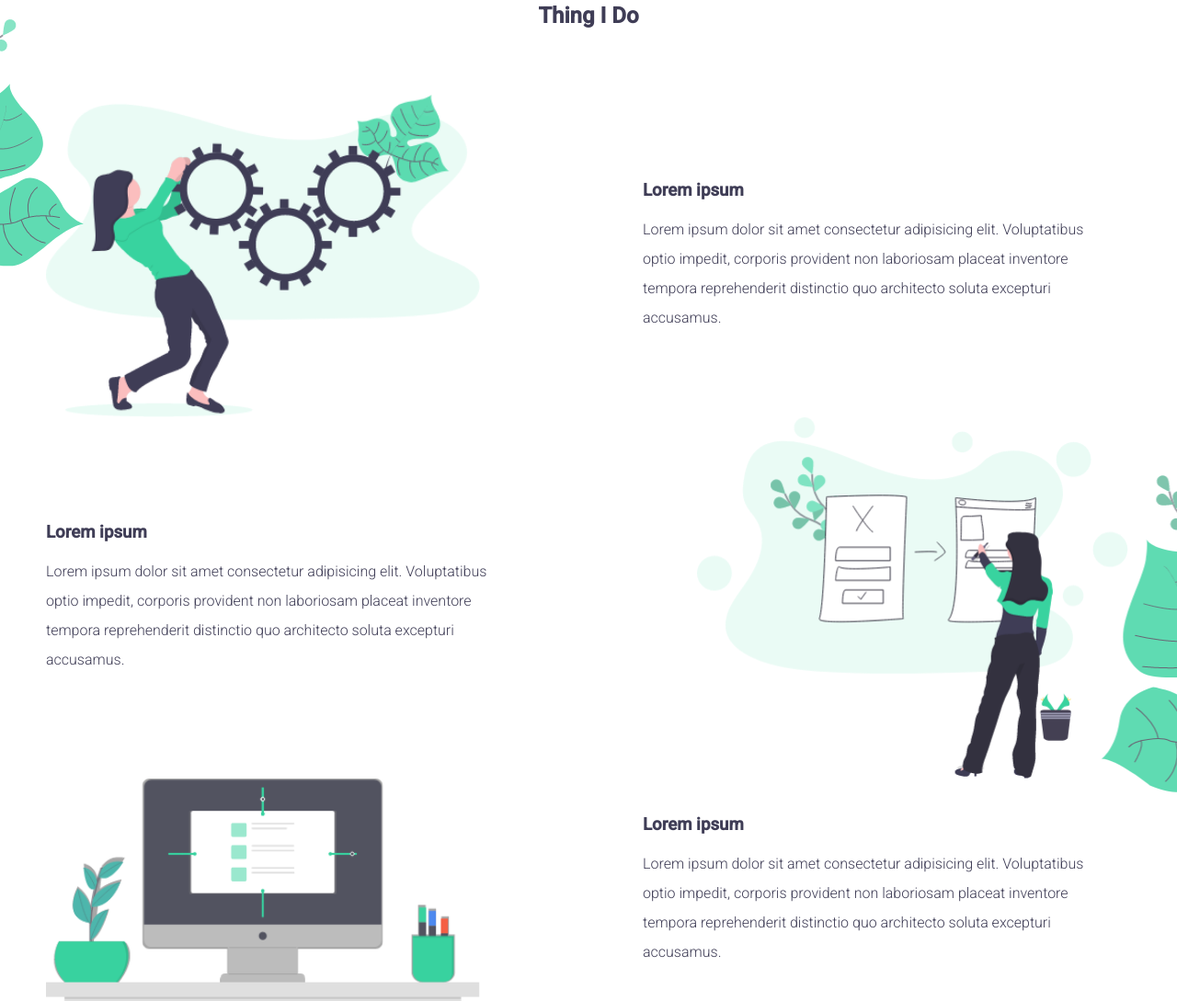
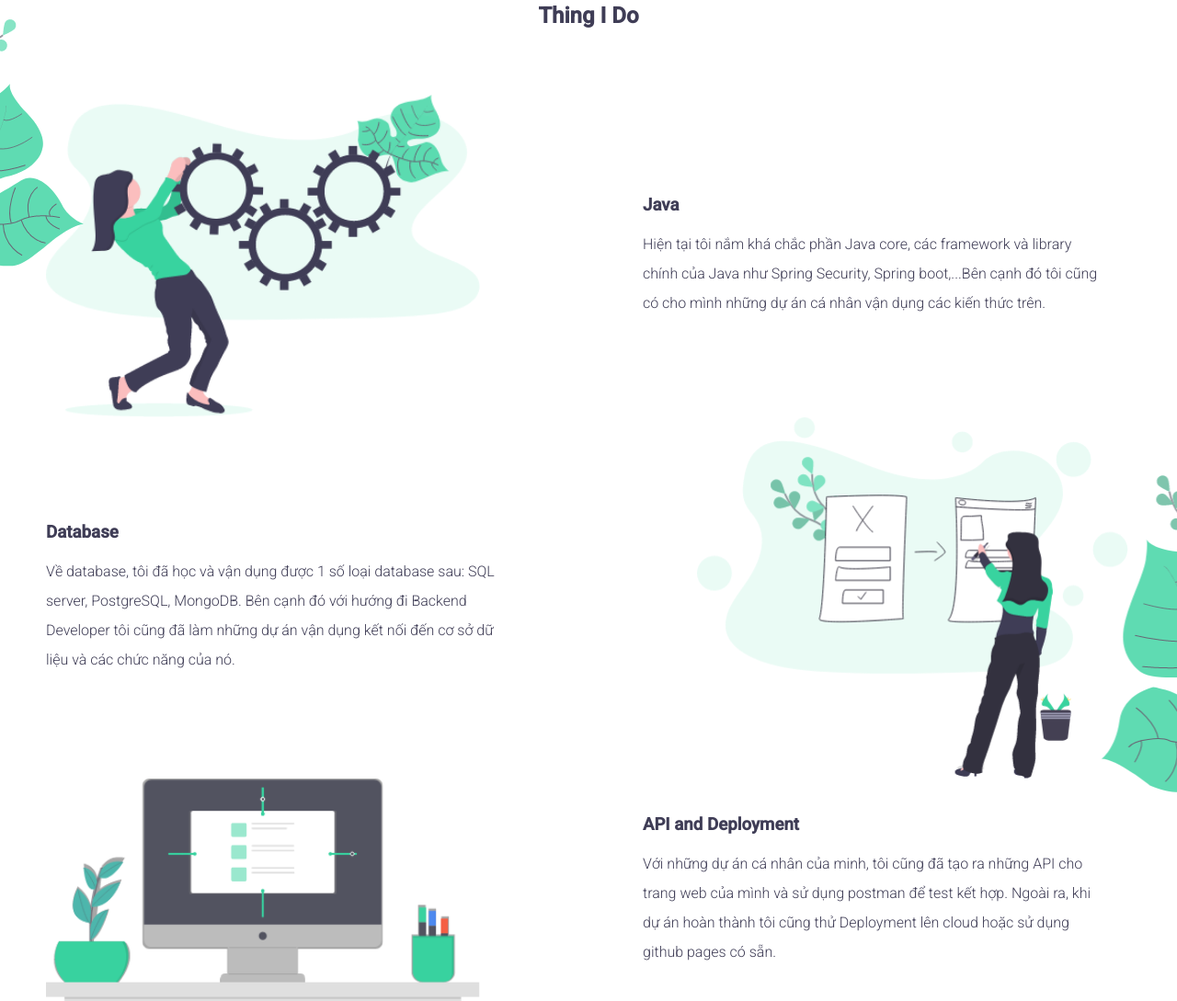
Before and after one commit to thanhdatpb/Portfolio_ThanhDat, a plain HTML site: page index.html in a window 1280 px wide. Shown: the part 1037-2126 px from the top of the page at 92% size. Drawn offline with Linux system fonts and the light colour scheme.

Commit message:
update project

```diff
--- a/index.html
+++ b/index.html
@@ -20,7 +20,7 @@
             <nav class="navbar">
                 <!-- logo -->
                 <div class="navbar_logo">
-                    <img src="./img/logo.svg" alt="website logo">
+                    <img src="./img/images.png" alt="website logo">
                 </div>
                 <!-- link -->
                 <ul class="navbar__links">
@@ -49,7 +49,7 @@
             <!-- heading -->
             <div class="banner__heading">
                 <h1>Hello, I'm Thanh Dat</h1>
-                <p>Lorem ipsum dolor sit, amet consectetur adipisicing elit. Laboriosam aliquam, atque et doloremque velit, exercitationem repellat consequatur in dignissimos totam dolor nihil officiis perspiciatis quidem saepe doloribus? Exercitationem, dolor architecto.</p>
+                <p>Chào bạn, tôi hiện đang là sinh viên năm 3 chuyên ngành Công nghệ phần mềm thuộc Khoa Công nghệ thông tin, trường Đại học Khoa học, Đại học Huế.</p>
                 <a href="a"><button class="banner__btn">View More</button></a>
                 <div class="banner__socials">
                     <a href="#"><i class="fa-brands fa-facebook"></i></a>
@@ -78,8 +78,8 @@
                 <img src="./img/things-item-1.png" alt="Thing item 1">
                 <!-- text -->
                 <div class="thing__item--heading">
-                    <h3>Lorem ipsum</h3>
-                    <p>Lorem ipsum dolor sit amet consectetur adipisicing elit. Voluptatibus optio impedit, corporis provident non laboriosam placeat inventore tempora reprehenderit distinctio quo architecto soluta excepturi accusamus.</p>
+                    <h3>Java</h3>
+                    <p>Hiện tại tôi nắm khá chắc phần Java core, các framework và library chính của Java như Spring Security, Spring boot,...Bên cạnh đó tôi cũng có cho mình những dự án cá nhân vận dụng các kiến thức trên.</p>
                 </div>
             </div>
 
@@ -89,8 +89,8 @@
                 <img src="./img/things-item-2.png" alt="Thing item 1">
                 <!-- text -->
                 <div class="thing__item--heading">
-                    <h3>Lorem ipsum</h3>
-                    <p>Lorem ipsum dolor sit amet consectetur adipisicing elit. Voluptatibus optio impedit, corporis provident non laboriosam placeat inventore tempora reprehenderit distinctio quo architecto soluta excepturi accusamus.</p>
+                    <h3>Database</h3>
+                    <p>Về database, tôi đã học và vận dụng được 1 số loại database sau: SQL server, PostgreSQL, MongoDB. Bên cạnh đó với hướng đi Backend Developer tôi cũng đã làm những dự án vận dụng kết nối đến cơ sở dữ liệu và các chức năng của nó.</p>
                 </div>
             </div>
 
@@ -100,8 +100,8 @@
                 <img src="./img/things-item-3.png" alt="Thing item 1">
                 <!-- text -->
                 <div class="thing__item--heading">
-                    <h3>Lorem ipsum</h3>
-                    <p>Lorem ipsum dolor sit amet consectetur adipisicing elit. Voluptatibus optio impedit, corporis provident non laboriosam placeat inventore tempora reprehenderit distinctio quo architecto soluta excepturi accusamus.</p>
+                    <h3>API and Deployment</h3>
+                    <p>Với những dự án cá nhân của minh, tôi cũng đã tạo ra những API cho trang web của mình và sử dụng postman để test kết hợp. Ngoài ra, khi dự án hoàn thành tôi cũng thử Deployment lên cloud hoặc sử dụng github pages có sẵn.</p>
                 </div>
             </div>
 
```
Also changed, not shown: img/images.png (added).
